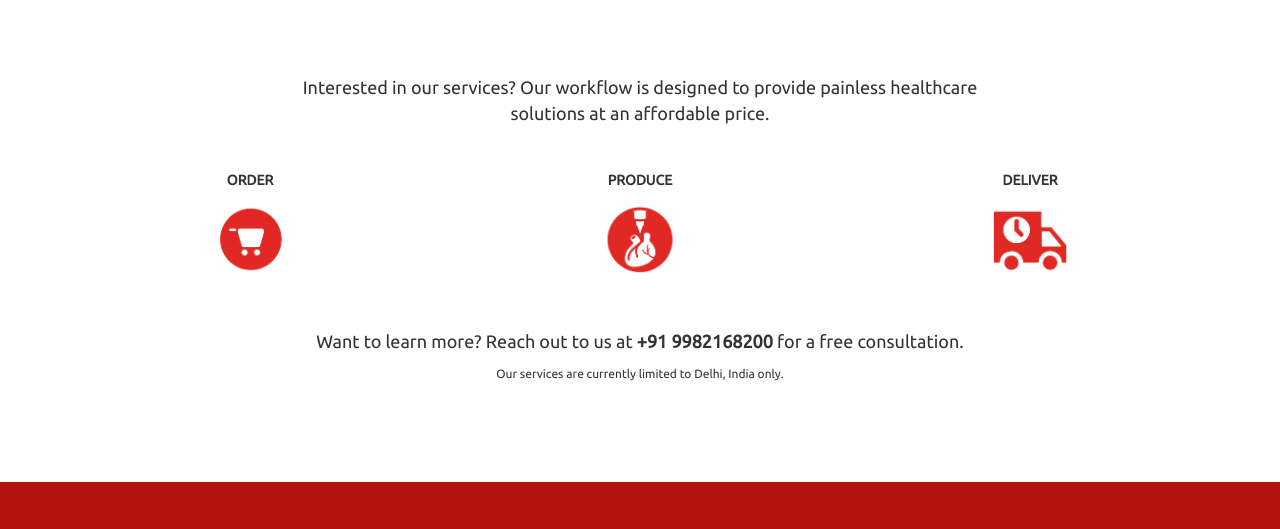
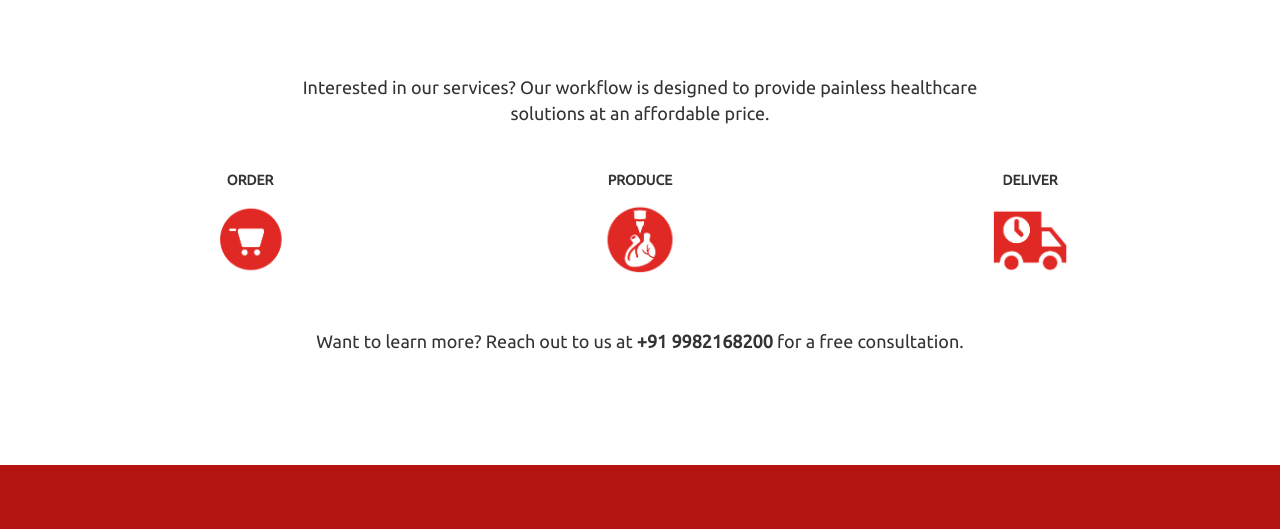
Before and after one commit to elemelon5/dimworks, a plain HTML site: page index.html in a window 1280 px wide. Shown: the part 1230-1759 px from the top of the page. Drawn offline with nearby package versions, Linux system fonts and the light colour scheme; a web font is replaced by a local one.

Commit message:
Removed in Delhi only

```diff
--- a/index.html
+++ b/index.html
@@ -193,7 +193,6 @@
                 <div class="col-lg-8 col-lg-offset-2">
 
                     <p >Want to learn more? Reach out to us at <strong>+91 9982168200</strong> for a free consultation.</p>
-                    Our services are currently limited to Delhi, India only.
                 </div>
             </div>
 
```
